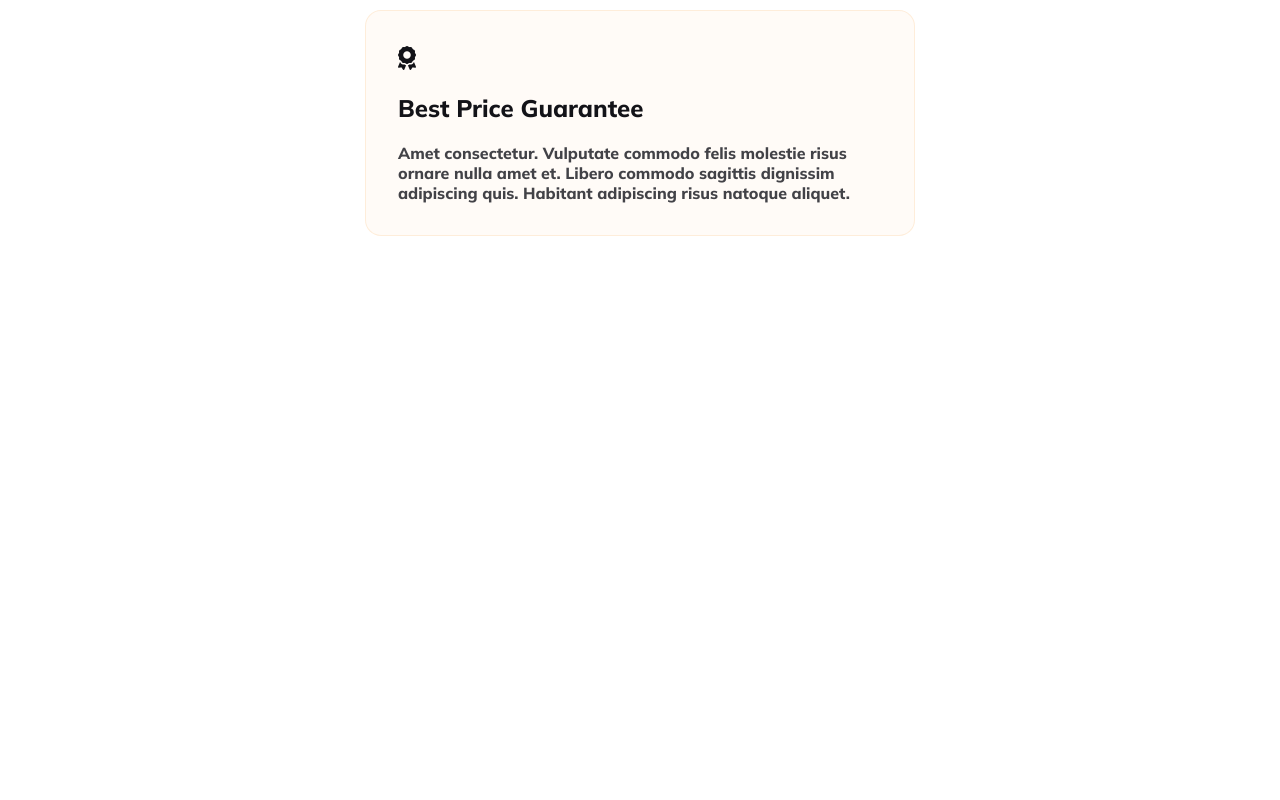
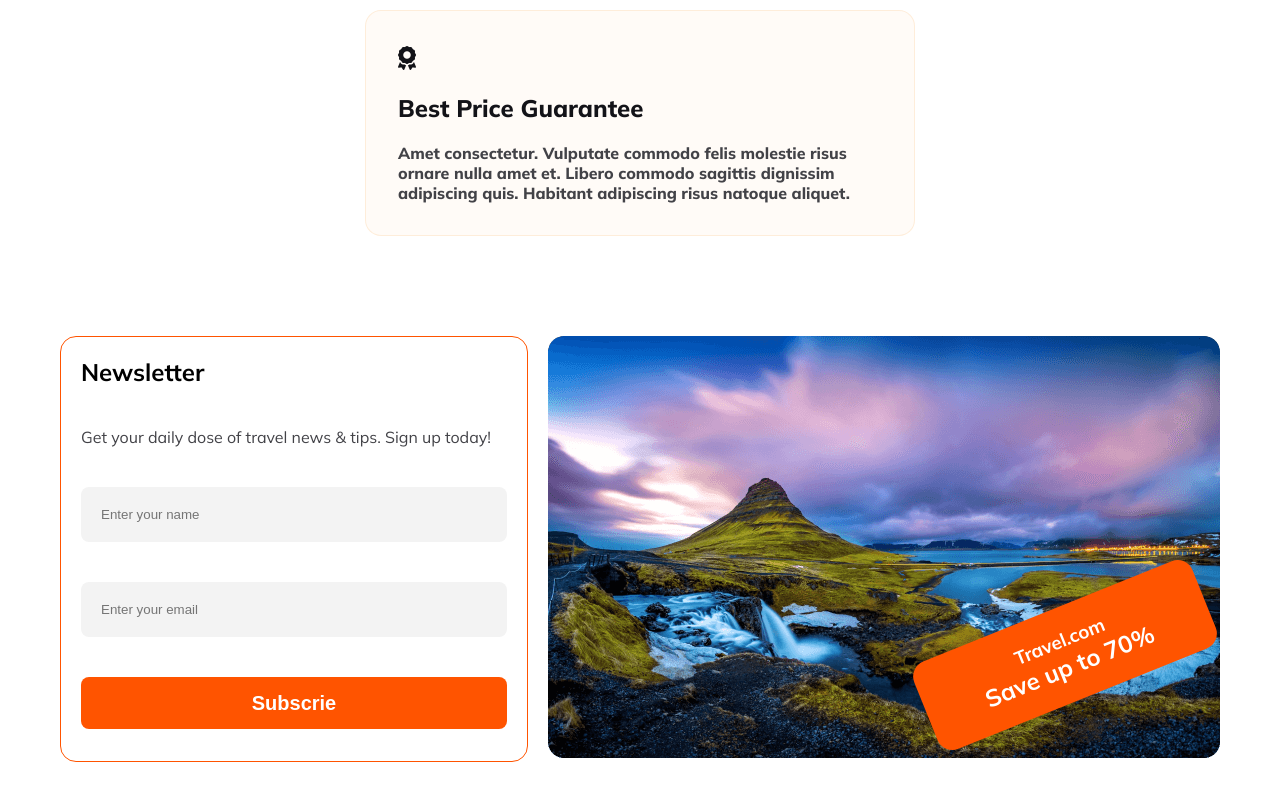
Before and after one commit to naeemul-online/assignments-02, a plain HTML site: page index.html in a window 1280 px wide. Shown: the part 3058-3858 px from the top of the page. Before the commit the page ends 3384 px from the top, so only its background shows below. Drawn offline with Linux system fonts and the light colour scheme.

Commit message:
News letter section added

```diff
--- a/index.html
+++ b/index.html
@@ -140,8 +140,27 @@
 
         </section>
 
+        <!-- NEWS lETTER START HERE -->
         <section class="news-letter">
+            <div class="news-letter-container">
+                <div class="news-letter-form">
+                    <form action="">
+                        <h2 common-title>Newsletter</h2>
+                        <p class="text-gray">Get your daily dose of travel news & tips. Sign up today!</p>
+                        <input type="text" placeholder="Enter your name">
+                        <input type="email" placeholder="Enter your email">
+                        <button class="btn-primary btn-subscriber">Subscrie</button>
+                    </form>
+                </div>
 
+                <div class="new-letter-images">
+                    <img src="./images/news-letter-image.png" alt="news-letter" width="100%">
+                    <div class="save-up-box">
+                        <h3>Travel.com</h3>
+                        <h1>Save up to 70%</h1>
+                    </div>
+                </div>
+            </div>
         </section>
 
 
--- a/styles/respondive.css
+++ b/styles/respondive.css
@@ -9,7 +9,8 @@
     .banner-container,
     .banner-input-section,
     .popular,
-    .cart-section1{
+    .cart-section1,
+    .news-letter-container{
         flex-direction: column;
     }
 
@@ -27,7 +28,7 @@
 
     .banner-input-section>input,
     select,
-    .btn-find-now {
+    .btn-find-now, .new-letter-images, .news-letter-form {
         width: 100%;
 
     }
@@ -35,10 +36,9 @@
         display: flex;
         flex-direction: column;
     }
-}
 
 @media screen and (min-width: 600px) and (max-width: 992px) {
-    .nav-section {
+    .nav-section,news-letter-container {
         padding: 0;
         flex-direction: column;
     }
--- a/styles/style.css
+++ b/styles/style.css
@@ -293,3 +293,56 @@ main {
     width: 550px;
     margin: 0 auto;
 }
+
+/* News letter Related Styles here */
+.news-letter {
+    margin: 100px auto;
+}
+.news-letter-container {
+    display: flex;
+    justify-content: center;
+    gap: 20px
+
+}
+.news-letter-form {
+
+    border: 1px solid #FF5400;
+    border-radius: 16px;
+    width: 40%;
+    padding: 20px;
+    /* border: 2px solid red; */
+}
+.news-letter-form form {
+    display: flex;
+    flex-direction: column;
+    justify-content: center;
+    gap: 40px;
+
+}
+.news-letter-form form input{
+    padding: 20px;
+    border-radius: 8px;
+    background: rgba(19, 19, 24, 0.05);
+    border: none;
+
+
+}
+.news-letter-form form button {
+    width: 100%;
+    cursor: pointer;
+}
+.new-letter-images {
+    text-align: center;
+    position: relative;
+}
+.save-up-box {
+    color: #FFF;
+    padding: 20px;
+    width: 300px;
+    background-color: #FF5400;
+    border-radius: 16px;
+    position: absolute;
+    bottom: 60px;
+    right: 5px;
+    transform: rotate(-22deg);
+}
```
Also changed, not shown: images/news-letter-image.png (renamed from images/Rectangle 8 (1).png).
